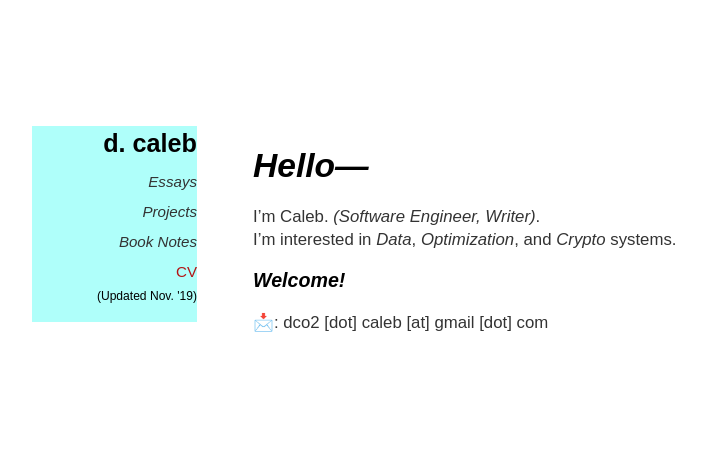
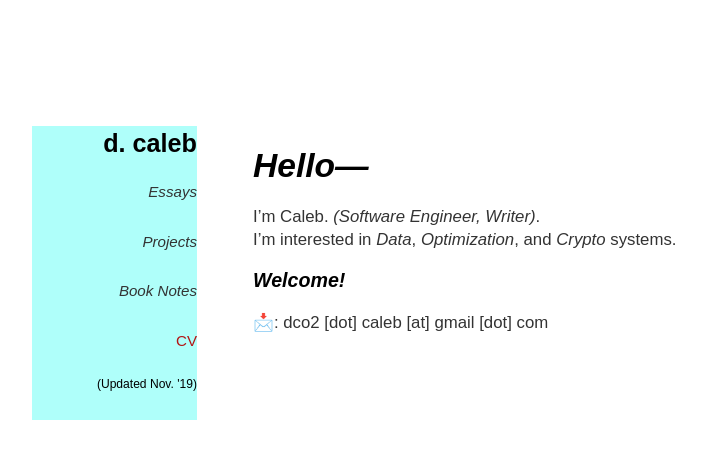
Before and after one commit to dCO2/blog-gh-pages, a Jekyll site: the page built from index.md, in a window 1280 px wide. Shown: the top 459 px of the page, without its empty margins (123-829 px from the left). Built offline with Jekyll 4.4.1, drawn with Linux system fonts in a browser that asks for light colours; some web fonts are replaced.

Commit message:
Increased line-spacing

```diff
--- a/css/styles.css
+++ b/css/styles.css
@@ -10,7 +10,7 @@ body {
     font-family: "Computer Modern Serif", sans-serif;
     text-align: left;
     font-size: 14px;
-    line-height: 1.6em;
+    line-height: 3em;
 
 }
 
```
